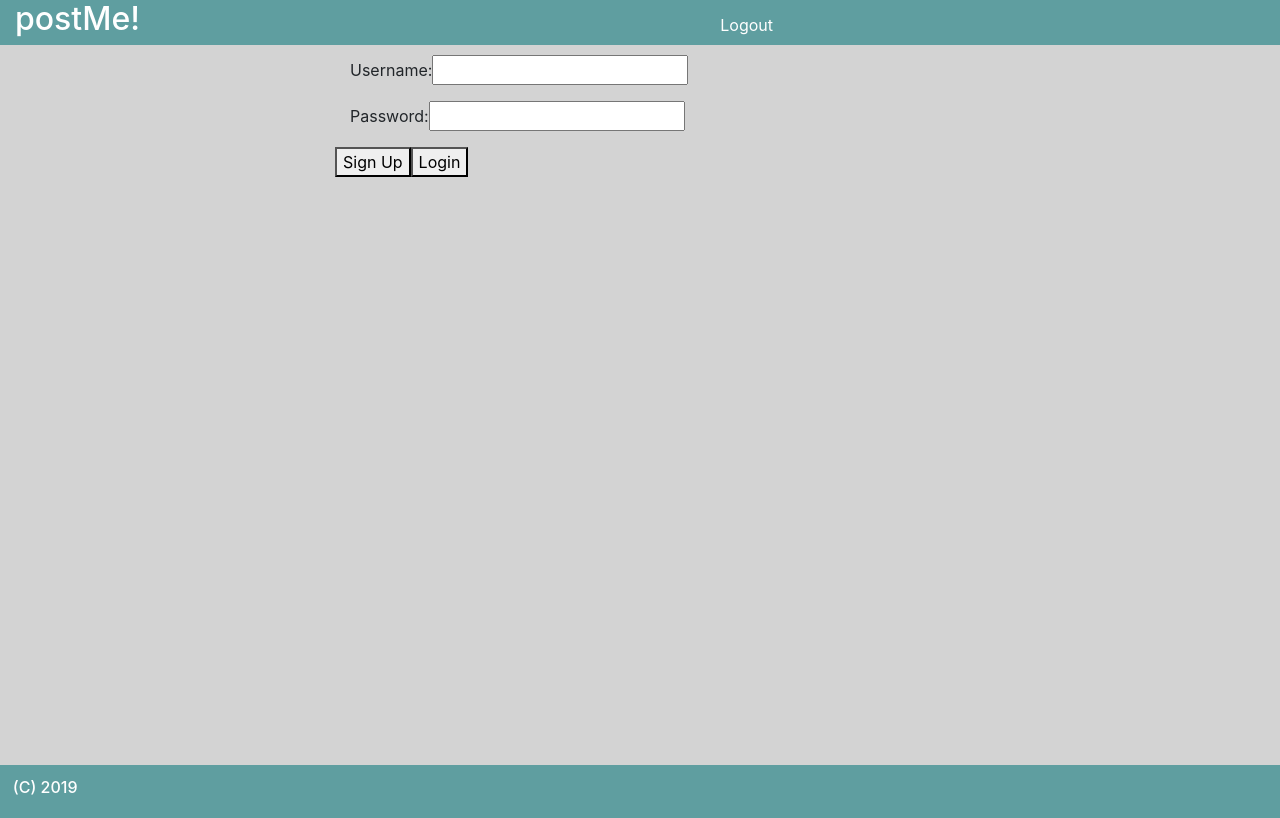
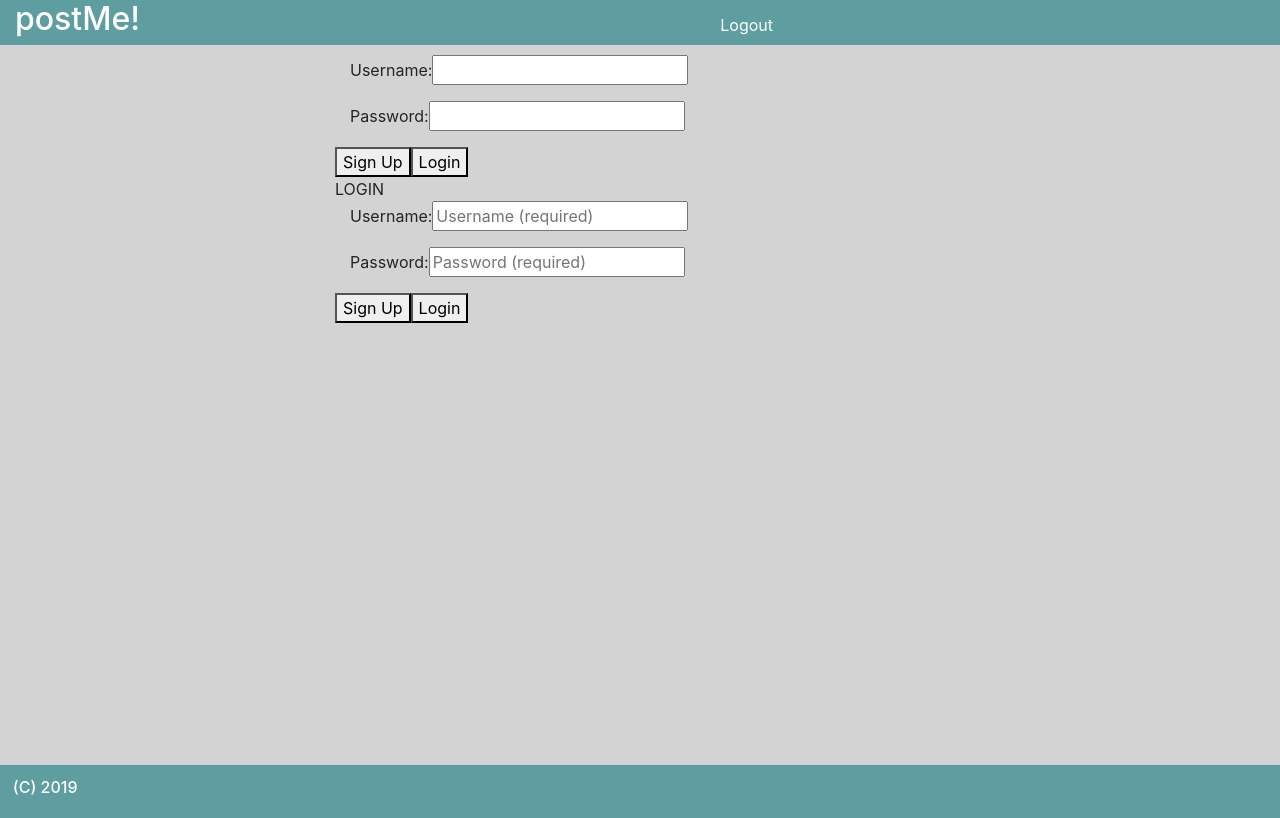
Before and after one commit to epangar/postMe, an Angular app in the folder postMe/: page /home in a window 1280 px wide. Built offline with nearby package versions, Linux system fonts and the light colour scheme; no server answers.

Commit message:
Login Component

```diff
--- a/postMe/src/app/components/access/access.component.html
+++ b/postMe/src/app/components/access/access.component.html
@@ -14,9 +14,9 @@
 </div>
 
 
+<login-form></login-form>
+
 <div  *ngIf="accessIsClicked===true">
-
-
 
     <div class="row--corrected">
         <label class="col-md-12"> Managing {{ currentlyManaging }}
--- a/postMe/src/app/components/access/access.component.ts
+++ b/postMe/src/app/components/access/access.component.ts
@@ -1,4 +1,5 @@
 import { Component, OnInit } from '@angular/core';
+import { LoginFormComponent } from '../login-form/login-form.component'
 
 @Component({
   selector: 'access',
--- a/postMe/src/app/components/login-form/login-form.component.html
+++ b/postMe/src/app/components/login-form/login-form.component.html
@@ -1 +1,17 @@
-<p>login-form works!</p>
+<div class="login_form">
+
+
+        <div class="row--corrected">
+            <form class="login-form__form offset-md-3 col-md-6 row" >
+                    LOGIN
+                <p class="col-md-12">Username:<input [(ngModel)]="username" name="username" placeholder="Username (required)"></p>
+                <p class="col-md-12">Password:<input [(ngModel)]="password" name="password" placeholder="Password (required)"></p>
+
+                <button (click)="showSignUp()" type="button">Sign Up</button>
+                <button (click)="login()" type="button">Login</button>
+            </form>
+            <div class="offset-3"></div>
+        </div>
+
+        <sign-up *ngIf="signUpIsSelected"></sign-up>
+    </div>
--- a/postMe/src/app/components/login-form/login-form.component.ts
+++ b/postMe/src/app/components/login-form/login-form.component.ts
@@ -1,15 +1,32 @@
 import { Component, OnInit } from '@angular/core';
+import { SessionService } from "../../services/session.service";
 
 @Component({
-  selector: 'app-login-form',
+  selector: 'login-form',
   templateUrl: './login-form.component.html',
   styleUrls: ['../../styles/login-form.scss']
 })
 export class LoginFormComponent implements OnInit {
+  username: string;
+  password: string;
+  error: string;
 
-  constructor() { }
+  constructor(public sessionService: SessionService) {}
 
-  ngOnInit() {
+  ngOnInit() {}
+
+  login() {
+
+    console.log(this.username, this.password);
+    this.sessionService.login(this.username, this.password).subscribe();
   }
 
+  signup() {
+    const user = {
+      username: this.username,
+      password: this.password
+    };
+    console.log(user);
+    this.sessionService.signup(this.username, this.password).subscribe();
+  }
 }
--- a/postMe/src/app/styles/login-form.scss
+++ b/postMe/src/app/styles/login-form.scss
@@ -0,0 +1,5 @@
+.login-form{
+    border:1px solid red;
+    width: 100px;
+    height: 100px;
+}
```
Also changed, not shown: postMe/src/app/app.module.ts (+8 -3 lines), postMe/src/app/services/add-ticket.service.ts (renamed from postMe/src/app/add-ticket.service.ts), postMe/src/app/services/add-user.service.ts (renamed from postMe/src/app/add-user.service.ts), 2 other files (tests, documents, lock files or other folders).
